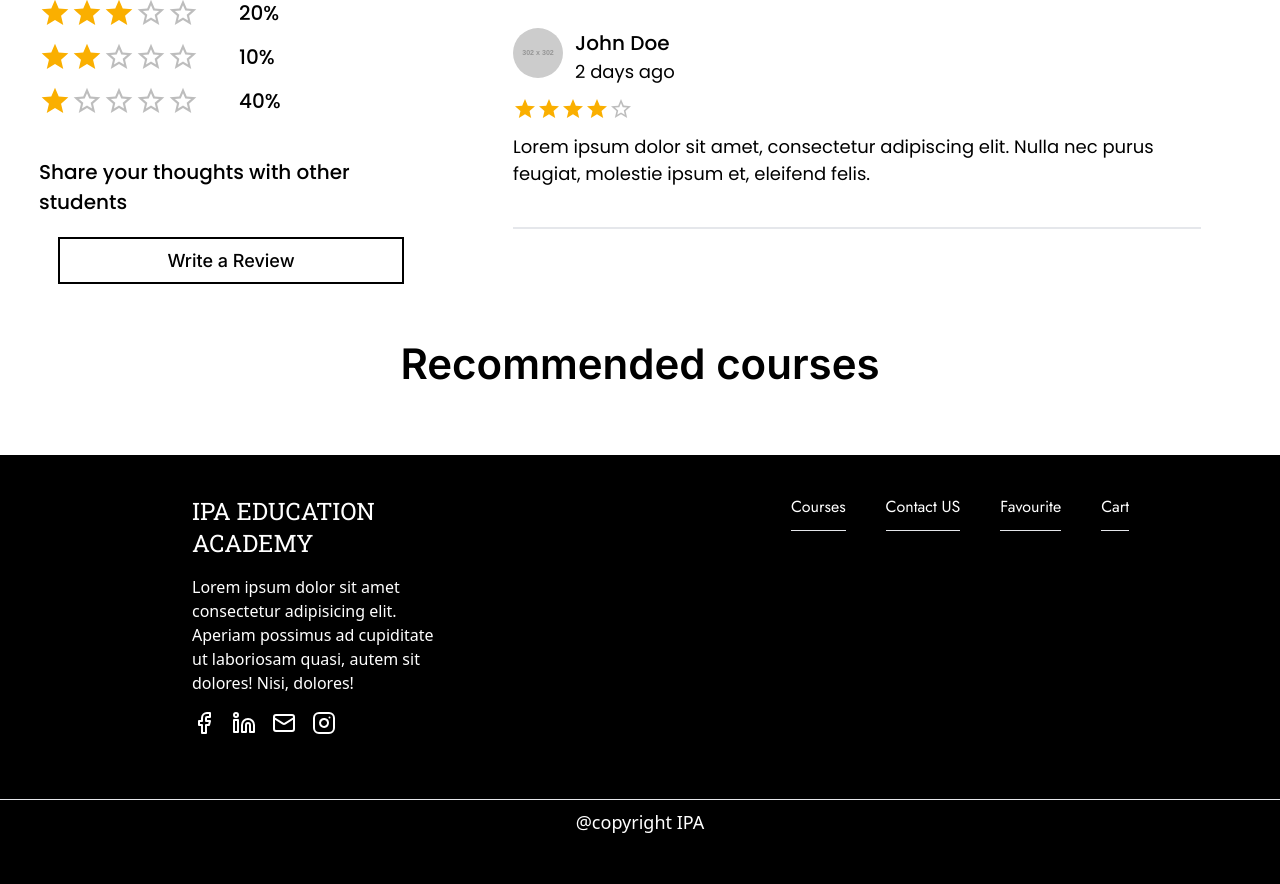
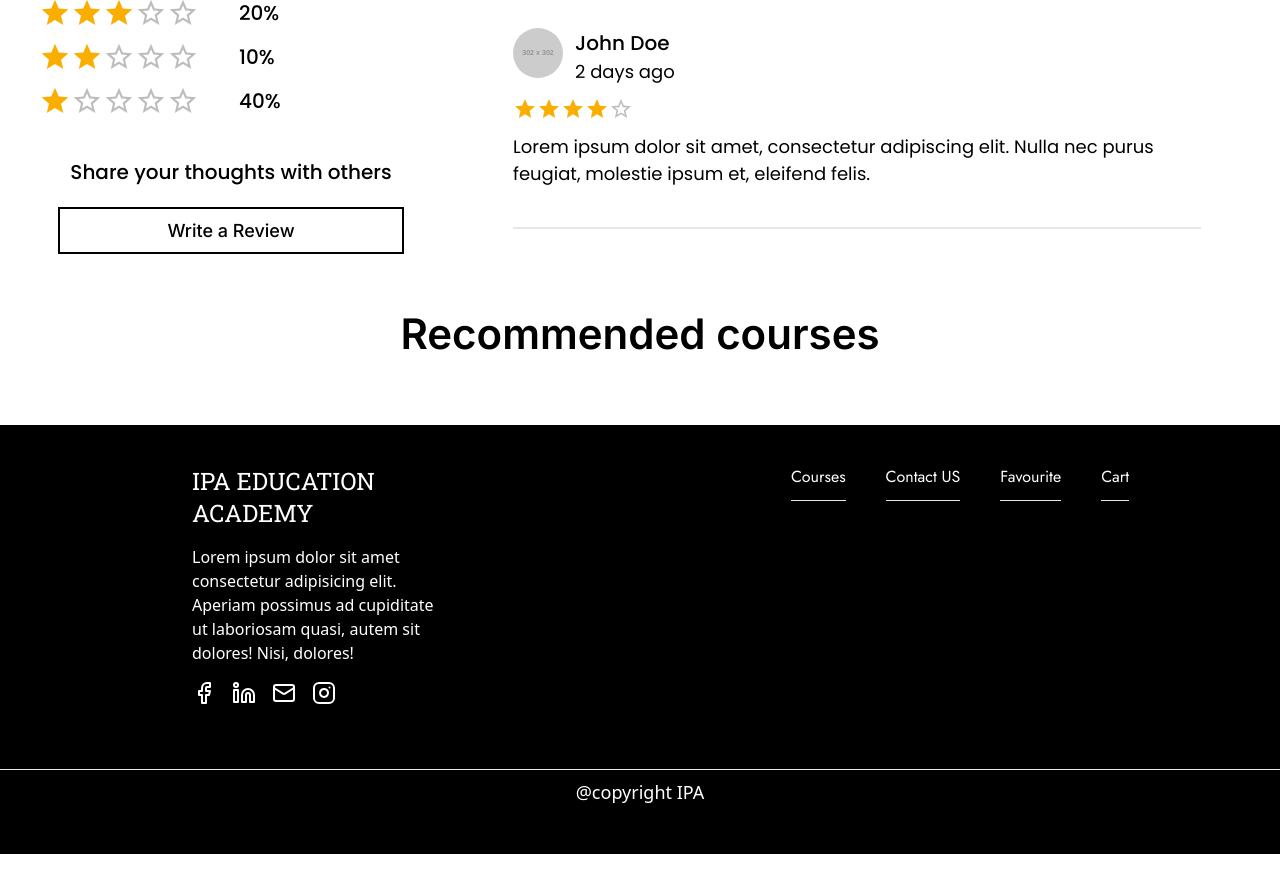
Before and after one commit to Parth0902/IPA_LMS, a React (Vite) app: page /course in a window 1280 px wide. Shown: the part 2276-3160 px from the top of the page. After the commit the page ends 3130 px from the top, so only its background shows below. Built offline with nearby package versions, Linux system fonts and the light colour scheme.

Commit message:
test:deployment test

```diff
--- a/src/Components/course/Reviews.jsx
+++ b/src/Components/course/Reviews.jsx
@@ -36,7 +36,7 @@ const Reviews = () => {
             </div>
 
             <div className="flex flex-col items-center gap-5">
-               <p className='text-[20px] font-medium font-popins'>Share your thoughts with other students </p>
+               <p className='text-[20px] font-medium font-popins'>Share your thoughts with others </p>
                <button className='border-[2px] border-[black] px-10 w-[90%] py-2 text-[18px] font-Inter font-medium'>Write a Review</button>
             </div>
 
```
